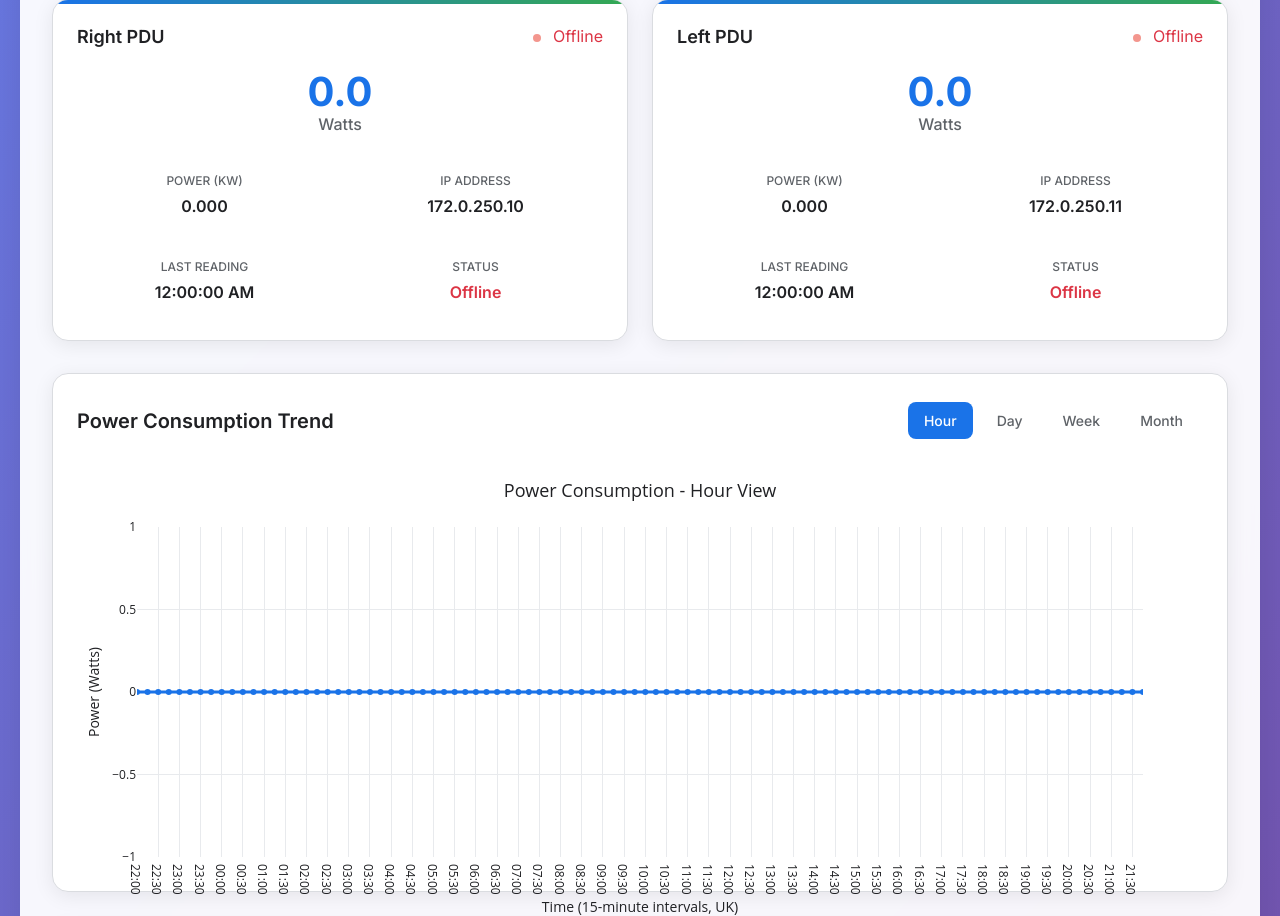
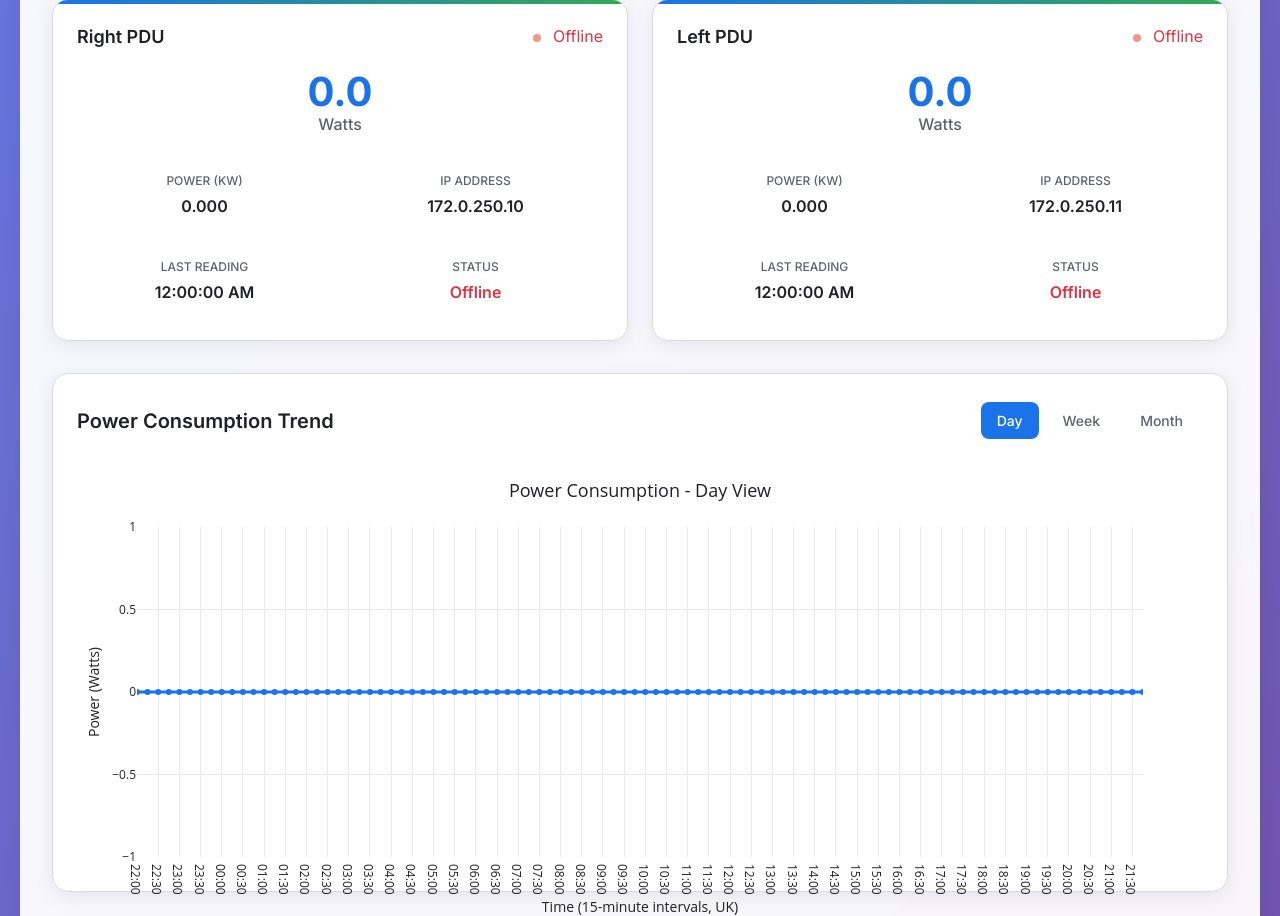
Before and after one commit to TWSOLLTD/PDU, a Flask app: page / in a window 1280 px wide. Shown: the part 489-1405 px from the top of the page. Run offline with Flask 3, Linux system fonts and the light colour scheme; data that the repository does not hold is empty; some libraries are stand-ins or nearby versions.

Commit message:
updating day graph to be hourly

```diff
--- a/templates/index.html
+++ b/templates/index.html
@@ -786,8 +786,7 @@
                     <div class="chart-header">
                         <h3 class="chart-title">Power Consumption Trend</h3>
                          <div class="period-selector">
-                             <button class="btn-period active" data-period="hour">Hour</button>
-                             <button class="btn-period" data-period="day">Day</button>
+                             <button class="btn-period active" data-period="hour">Day</button>
                              <button class="btn-period" data-period="week">Week</button>
                              <button class="btn-period" data-period="month">Month</button>
                          </div>
@@ -1111,7 +1110,7 @@
 
                 const layout = {
                     title: {
-                        text: `Power Consumption - ${this.currentPeriod.charAt(0).toUpperCase() + this.currentPeriod.slice(1)} View`,
+                        text: `Power Consumption - ${this.currentPeriod === 'hour' ? 'Day' : this.currentPeriod.charAt(0).toUpperCase() + this.currentPeriod.slice(1)} View`,
                         font: { size: 18, color: '#202124' }
                     },
                     xaxis: {
```
